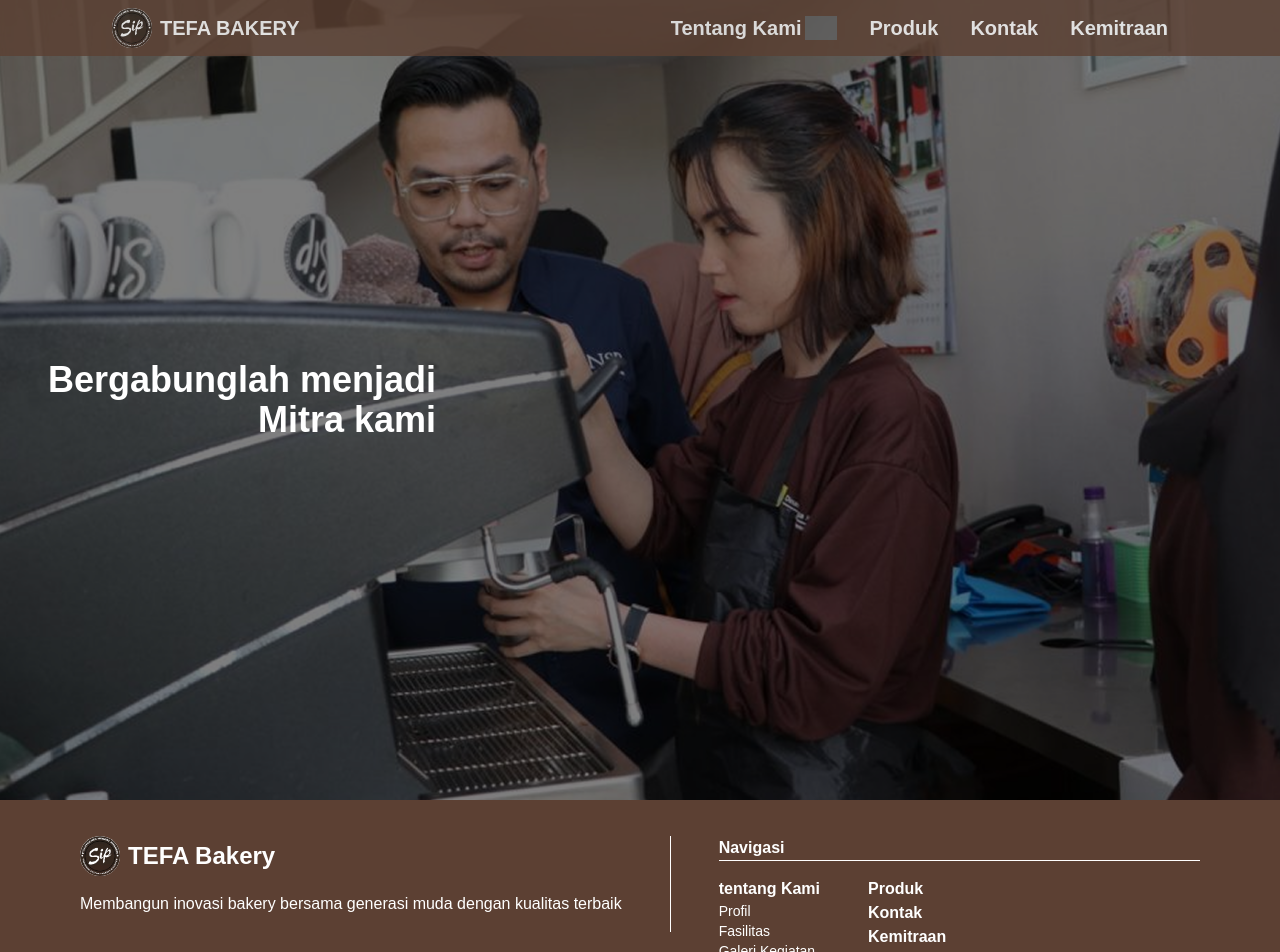
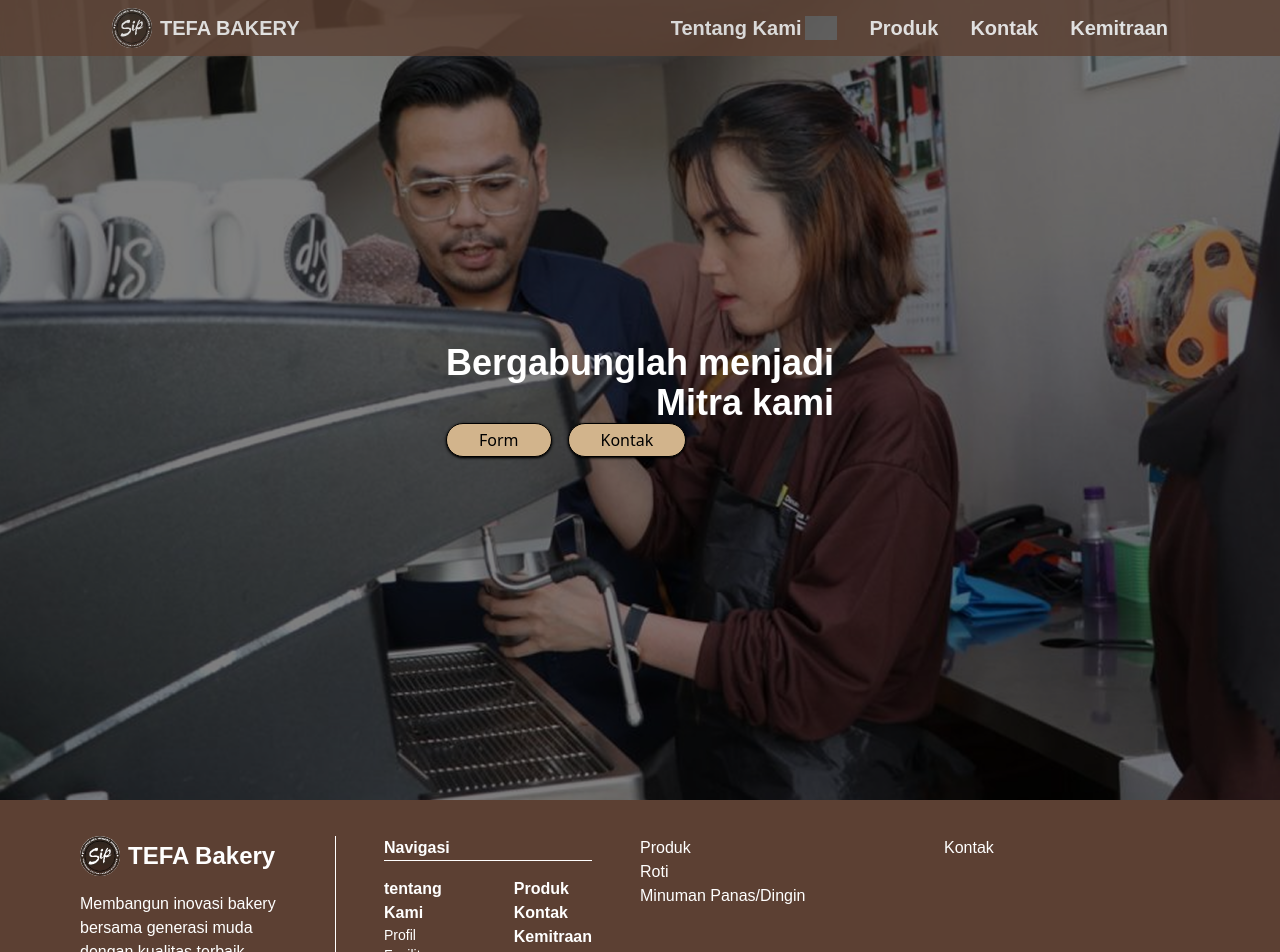
Before and after one commit to ShoruSenpai/Tefa-Bakery, a Vue app: page /Kemitraan in a window 1280 px wide. Shown: the top 952 px of the page. Built offline with nearby package versions, Linux system fonts and the light colour scheme; grey boxes are pictures that could not be loaded; a web font is replaced by a local one.

Commit message:
Update Partner Page

```diff
--- a/src/App.vue
+++ b/src/App.vue
@@ -37,8 +37,9 @@
     <footer
       class="font-poppins bg-primary px-8 py-9 flex flex-col align-center justify-center mt-auto text-white cursor-pointer"
     >
-      <div class="flex justify-center items-start basis-3/6 shrink-0 flex-1">
-        <div class="flex flex-col justify-start border-r px-12">
+      <div class="flex justify-center items-start shrink-0">
+        <!-- 1/4 side footer main -->
+        <div class="flex flex-col basis-1/4 justify-start border-r px-12 flex-1">
           <RouterLink to="/" class="flex items-center gap-2">
             <img class="bg-white rounded-full h-10 w-auto" src="/assets/images/logo.png" alt="" />
             <h1 class="font-bold text-2xl">TEFA Bakery</h1>
@@ -46,7 +47,8 @@
           <p class="py-4">Membangun inovasi bakery bersama generasi muda dengan kualitas terbaik</p>
         </div>
 
-        <div class="px-12 flex flex-col basis-2/6 shrink-0 flex-1">
+        <!-- 2/4 side footer main -->
+        <div class="px-12 flex flex-col basis-1/4 shrink-0 flex-1">
           <h1 class="font-semibold border-b">Navigasi</h1>
           <div class="flex pt-4">
             <div class="flex flex-col">
@@ -63,6 +65,23 @@
               <RouterLink class="hover:text-gray-500" to="/kemitraan">Kemitraan</RouterLink>
             </div>
           </div>
+        </div>
+
+        <!-- 3/4 side footer main -->
+        <div class="flex flex-col basis-1/4 shrink-0 flex-1">
+          <h1>Produk</h1>
+          <div class="text-white">
+            <h3>Roti</h3>
+            <h3>Minuman Panas/Dingin</h3>
+          </div>
+        </div>
+
+        <!-- 4/4 side footer main -->
+        <div class="flex flex-col basis-1/4 shrink-0 flex-1">
+          <h1>Kontak</h1>
+          <h3></h3>
+          <h3></h3>
+          <h3></h3>
         </div>
 
         <!-- <div class="flex flex-col px-12 basis-1/6 shrink-0 flex-1">
@@ -91,6 +110,7 @@
         </div> -->
       </div>
 
+      <!-- copyright footer main -->
       <div class="text-center mt-8 pt-4 border-t border-white/20">
         <h1 class="font-poppins font-light text-gray-300 text-xs tracking-wide">
           &copy; {{ currentYear }} Tefa Bakery. All Rights Reserved.
@@ -102,6 +122,7 @@
 
 <script setup>
 import { ref, onMounted, onUnmounted } from 'vue'
+import { products } from './data/products'
 
 const isScrolled = ref(false)
 const currentYear = ref(new Date().getFullYear())
--- a/src/pages/partner.vue
+++ b/src/pages/partner.vue
@@ -9,10 +9,24 @@
 
       <div class="absolute bg-black/50 inset-0"></div>
 
-      <div class="absolute inset-0 flex items-center px-12">
-        <h1 class="font-quicksand font-bold text-white text-4xl text-end">
-          Bergabunglah menjadi<br />Mitra kami
-        </h1>
+      <div class="absolute h-full w-full inset-0 flex justify-center px-12">
+        <div class="relative flex flex-col justify-center">
+          <h1 class="font-quicksand font-bold text-white text-4xl text-end">
+            Bergabunglah menjadi<br />Mitra kami
+          </h1>
+          <div class="w-full flex justify-start gap-4">
+            <a
+              class="bg-secondary rounded-full border-1 py-1 px-8 shadow-sm shadow-black"
+              href="https://www.whatsapp.com/"
+              >Form</a
+            >
+            <RouterLink
+              to="/Kontak"
+              class="bg-secondary rounded-full border-1 py-1 px-8 shadow-sm shadow-black"
+              >Kontak</RouterLink
+            >
+          </div>
+        </div>
       </div>
     </section>
   </div>
```
